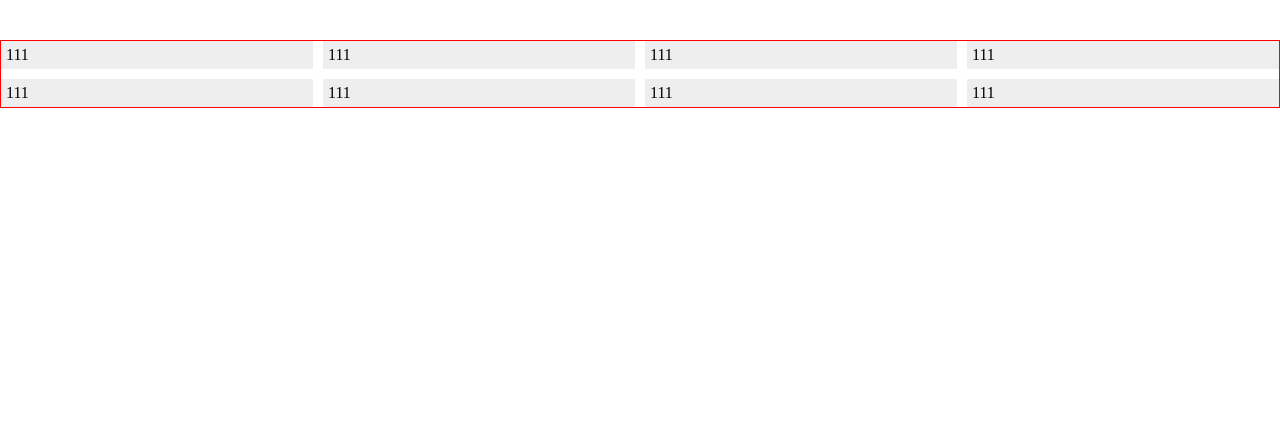
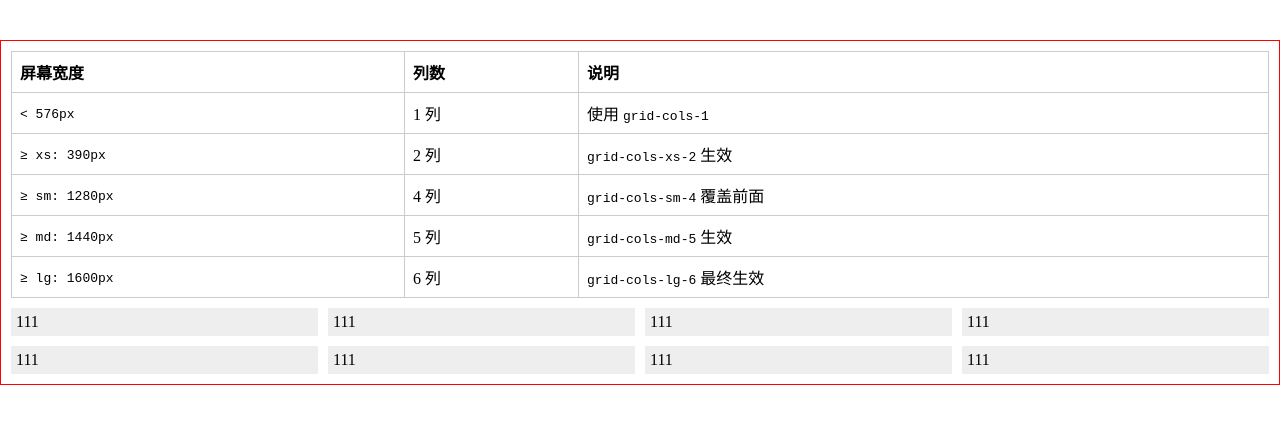
Before and after one commit to afeiship/wsui-flexbox-grid, a website: page docs/index.html in a window 1280 px wide. Drawn offline with Linux system fonts and the light colour scheme.

Commit message:
feat: add instro docs

```diff
--- a/docs/index.html
+++ b/docs/index.html
@@ -1,5 +1,6 @@
 <!DOCTYPE html>
 <html lang="en">
+
 <head>
   <meta charset="UTF-8">
   <meta http-equiv="X-UA-Compatible" content="IE=edge">
@@ -7,13 +8,115 @@
   <title>Flexbox</title>
   <link rel="stylesheet" href="index.css">
   <style>
-    * { margin:0; padding:0; box-sizing: border-box; }
-    .col{ background: #eee;}
-    .container { border: 1px solid red; margin: 40px auto; }
+    * {
+      margin: 0;
+      padding: 0;
+      box-sizing: border-box;
+    }
+
+    table {
+      width: 100%;
+      border: 1px solid #ccc;
+      border-collapse: collapse;
+    }
+
+    table tr,
+    table th,
+    table td {
+      border: 1px solid #ccc;
+      padding: 8px;
+      text-align: left;
+    }
+
+    .col {
+      background: #eee;
+    }
+
+    .container {
+      border: 1px solid red;
+      margin: 40px auto;
+      padding: 10px;
+      display: flex;
+      flex-direction: column;
+      gap: 10px;
+    }
   </style>
 </head>
+
 <body>
   <div class="container grid-container">
+    <table>
+      <thead>
+        <tr>
+          <th scope="col" style="text-align: null">
+            <div>屏幕宽度</div>
+          </th>
+          <th scope="col" style="text-align: null">
+            <div>列数</div>
+          </th>
+          <th scope="col" style="text-align: null">
+            <div>说明</div>
+          </th>
+        </tr>
+      </thead>
+      <tbody>
+        <tr>
+          <td style="text-align: null">
+            <div><code translate="no">&lt; 576px</code></div>
+          </td>
+          <td style="text-align: null">
+            <div>1 列</div>
+          </td>
+          <td style="text-align: null">
+            <div>使用 <code translate="no">grid-cols-1</code></div>
+          </td>
+        </tr>
+        <tr>
+          <td style="text-align: null">
+            <div><code translate="no">≥ xs: 390px</code></div>
+          </td>
+          <td style="text-align: null">
+            <div>2 列</div>
+          </td>
+          <td style="text-align: null">
+            <div><code translate="no">grid-cols-xs-2</code> 生效</div>
+          </td>
+        </tr>
+        <tr>
+          <td style="text-align: null">
+            <div><code translate="no">≥ sm: 1280px</code></div>
+          </td>
+          <td style="text-align: null">
+            <div>4 列</div>
+          </td>
+          <td style="text-align: null">
+            <div><code translate="no">grid-cols-sm-4</code> 覆盖前面</div>
+          </td>
+        </tr>
+        <tr>
+          <td style="text-align: null">
+            <div><code translate="no">≥ md: 1440px </code></div>
+          </td>
+          <td style="text-align: null">
+            <div>5 列</div>
+          </td>
+          <td style="text-align: null">
+            <div><code translate="no">grid-cols-md-5</code> 生效</div>
+          </td>
+        </tr>
+        <tr>
+          <td style="text-align: null">
+            <div><code translate="no">≥ lg: 1600px </code></div>
+          </td>
+          <td style="text-align: null">
+            <div>6 列</div>
+          </td>
+          <td style="text-align: null">
+            <div><code translate="no">grid-cols-lg-6</code> 最终生效</div>
+          </td>
+        </tr>
+      </tbody>
+    </table>
     <div class="grid-cols-1 grid-cols-xs-2 grid-cols-sm-4 grid-cols-md-5 grid-cols-lg-6">
       <div class="col">111</div>
       <div class="col">111</div>
@@ -26,4 +129,5 @@
     </div>
   </div>
 </body>
+
 </html>
```
Also changed, not shown: src/index.scss (+5 -3 lines).
